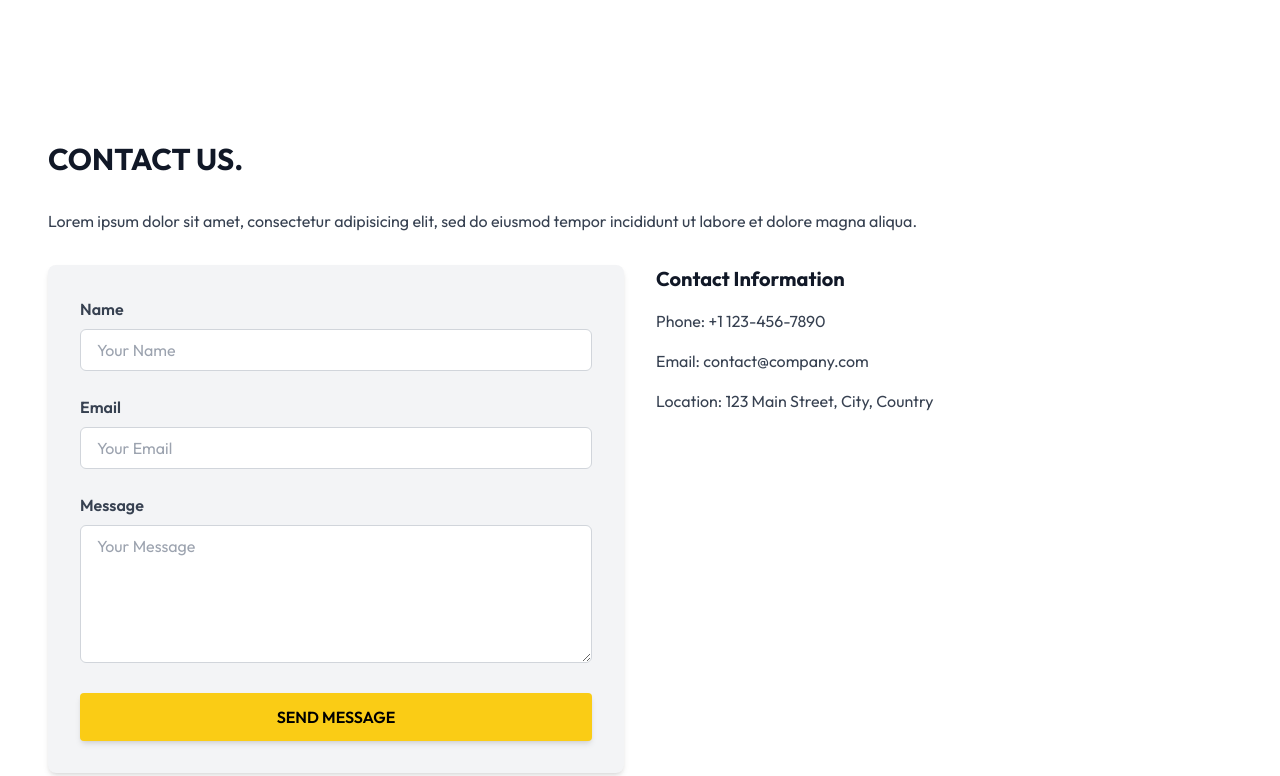
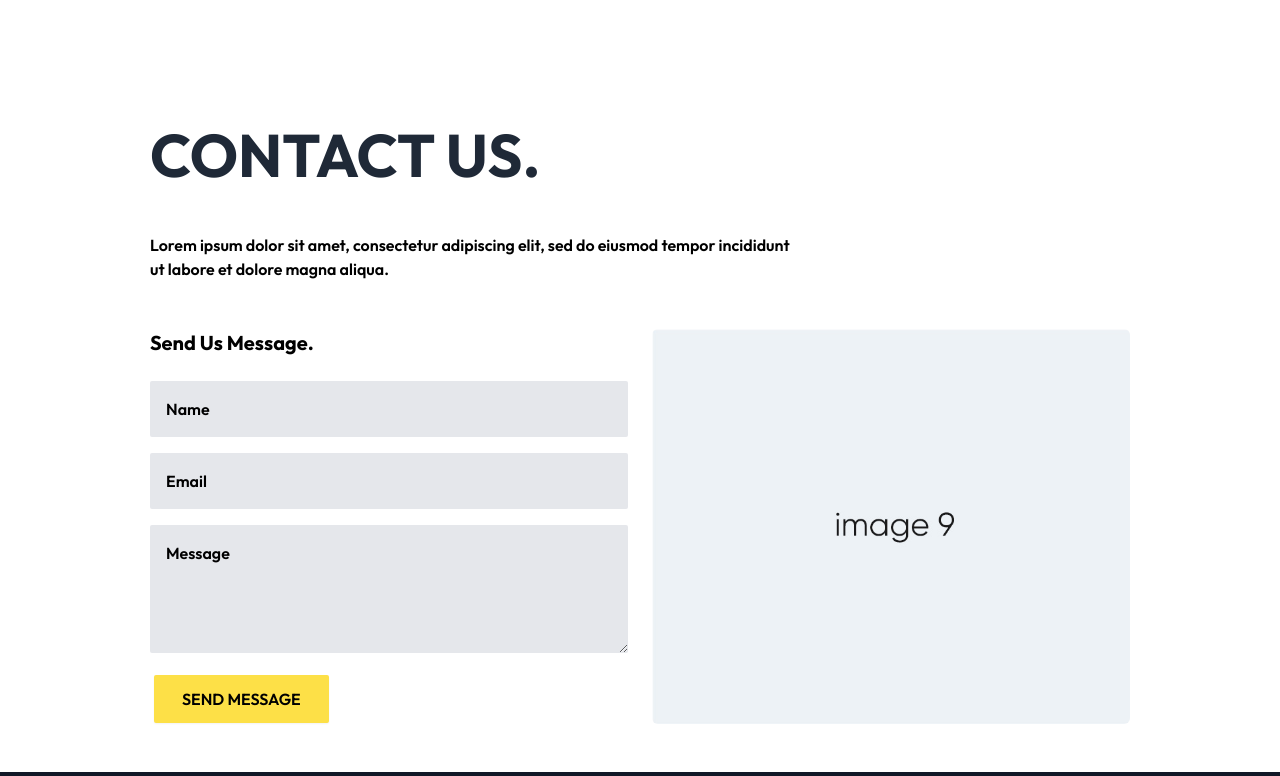
Before and after one commit to puneethkanike09/Test-WebPeople, a plain HTML site: page index.html in a window 1280 px wide. Shown: the part 2726-3502 px from the top of the page. Drawn offline with nearby package versions, Linux system fonts and the light colour scheme.

Commit message:
Completed the contact Us page

```diff
--- a/index.html
+++ b/index.html
@@ -215,57 +215,38 @@
 
 
 
-    <section id="contact" class="bg-white py-16">
-        <div class="container mx-auto px-6 lg:px-12">
-            <!-- Section Heading -->
-            <h2 class="text-3xl font-bold text-gray-900 mb-8">CONTACT US.</h2>
+    <section id="contact" class="container mx-auto px-8 lg:px-[150px] py-12">
+        <h2 class="text-4xl md:text-6xl font-bold leading-tight text-gray-800 mb-12">CONTACT US.</h2>
+        <p class="mb-12 font-semibold">
+            Lorem ipsum dolor sit amet, consectetur adipiscing elit, sed do eiusmod tempor incididunt <br> ut labore et
+            dolore
+            magna aliqua.
+        </p>
 
-            <!-- Description -->
-            <p class="text-gray-700 mb-8">
-                Lorem ipsum dolor sit amet, consectetur adipisicing elit, sed do eiusmod tempor incididunt ut labore et
-                dolore magna aliqua.
-            </p>
-
-            <!-- Grid Layout -->
-            <div class="grid grid-cols-1 md:grid-cols-2 gap-8">
-                <!-- Contact Form -->
-                <form class="bg-gray-100 p-8 rounded-lg shadow-md space-y-6">
-                    <div>
-                        <label for="name" class="block text-gray-700 font-semibold mb-2">Name</label>
-                        <input type="text" id="name" name="name"
-                            class="w-full px-4 py-2 border border-gray-300 rounded-md focus:outline-none focus:ring-2 focus:ring-yellow-400"
-                            placeholder="Your Name" required />
+        <div class="grid grid-cols-1 md:grid-cols-2 gap-6 items-center">
+            <!-- Contact Form -->
+            <div>
+                <h3 class="text-xl font-bold mb-6">Send Us Message.</h3>
+                <form action="#" method="post" class="space-y-4">
+                    <input type="text" placeholder="Name" class="w-full p-4 bg-gray-200 rounded-sm focus:ring-2 focus:ring-yellow-400 focus:outline-none placeholder-black placeholder:font-semibold
+" required />
+                    <input type="email" placeholder="Email" class="w-full p-4 bg-gray-200 rounded-sm focus:ring-2 focus:ring-yellow-400 focus:outline-none placeholder-black placeholder:font-semibold
+" required />
+                    <textarea placeholder="Message" rows="4" class="w-full p-4 bg-gray-200 rounded-sm focus:ring-2 focus:ring-yellow-400 focus:outline-none placeholder-black placeholder:font-semibold
+" required></textarea>
+                    <div class="flex justify-start">
+                        <button type="submit"
+                            class="bg-yellow-300 ml-1 text-black font-semibold py-3 px-7 rounded-sm shadow-sm hover:bg-yellow-500 hover:text-white hover:shadow-lg transform hover:scale-105 transition-all duration-300 ease-in-out">
+                            SEND MESSAGE
+                        </button>
                     </div>
-
-                    <div>
-                        <label for="email" class="block text-gray-700 font-semibold mb-2">Email</label>
-                        <input type="email" id="email" name="email"
-                            class="w-full px-4 py-2 border border-gray-300 rounded-md focus:outline-none focus:ring-2 focus:ring-yellow-400"
-                            placeholder="Your Email" required />
-                    </div>
-
-                    <div>
-                        <label for="message" class="block text-gray-700 font-semibold mb-2">Message</label>
-                        <textarea id="message" name="message" rows="5"
-                            class="w-full px-4 py-2 border border-gray-300 rounded-md focus:outline-none focus:ring-2 focus:ring-yellow-400"
-                            placeholder="Your Message" required></textarea>
-                    </div>
-
-                    <button type="submit"
-                        class="w-full bg-yellow-400 text-black font-semibold py-3 px-6 rounded shadow-md hover:bg-yellow-500 transition">
-                        SEND MESSAGE
-                    </button>
                 </form>
 
-                <!-- Contact Info -->
-                <div>
-                    <h3 class="text-xl font-bold text-gray-900 mb-4">Contact Information</h3>
-                    <ul class="space-y-4 text-gray-700">
-                        <li>Phone: +1 123-456-7890</li>
-                        <li>Email: contact@company.com</li>
-                        <li>Location: 123 Main Street, City, Country</li>
-                    </ul>
-                </div>
+            </div>
+
+            <!-- Actual Image -->
+            <div class="flex items-center justify-center">
+                <img src="/assets/contact/Image-9.jpg" alt="Contact Us" class="w-full h-auto rounded-md object-cover" />
             </div>
         </div>
     </section>
```
Also changed, not shown: assets/contact/Image-9.jpg (added).
